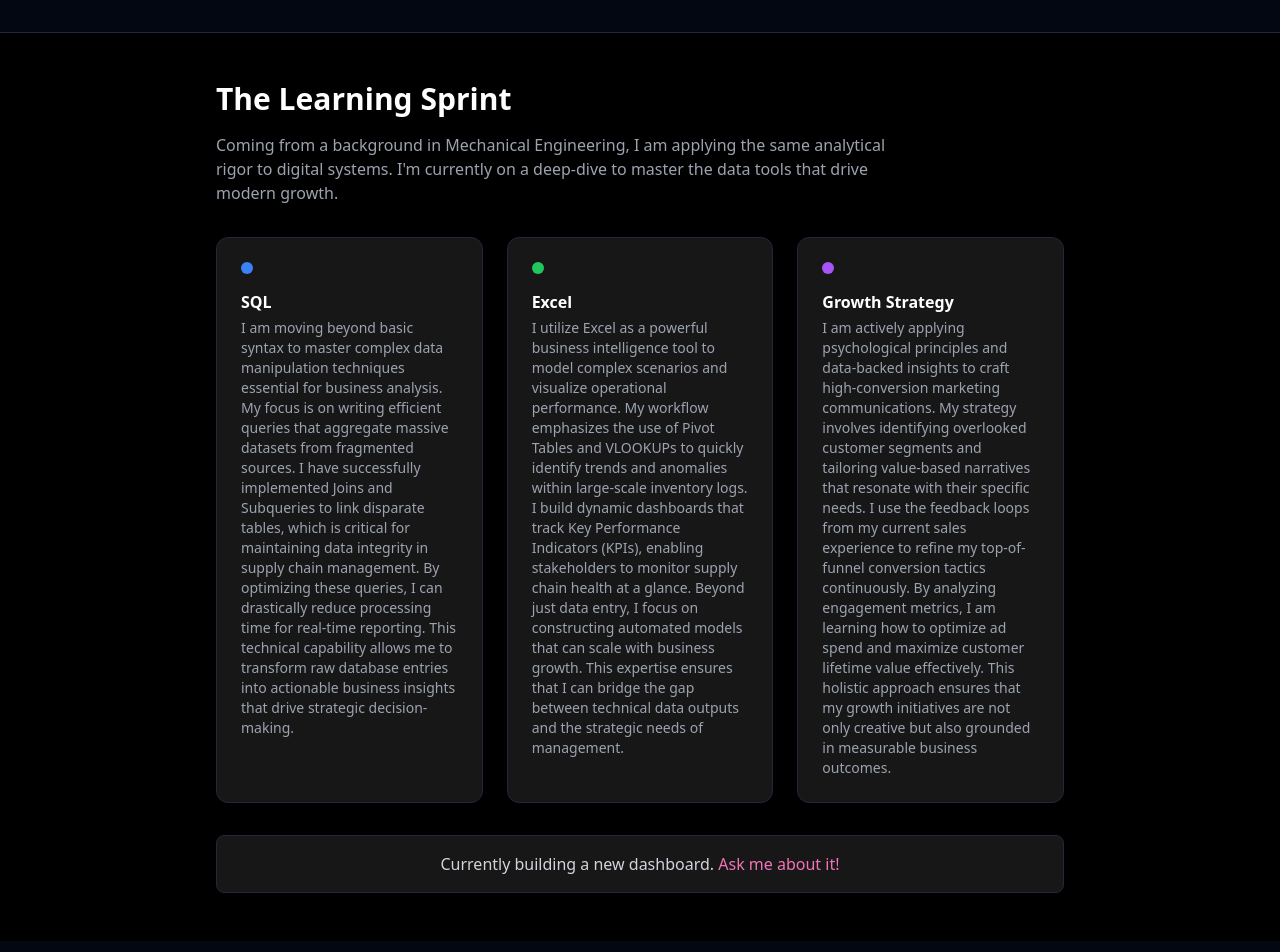
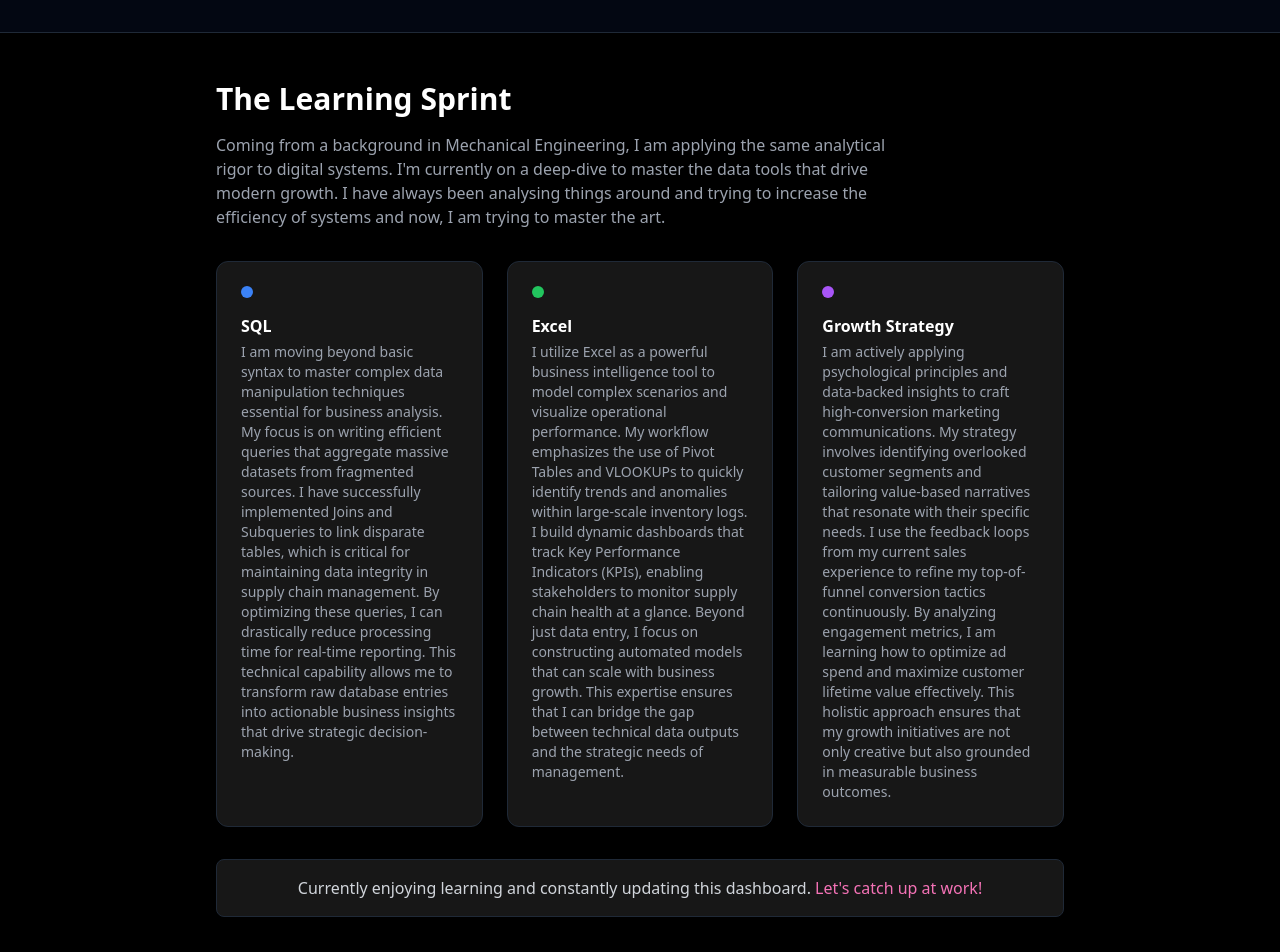
Before and after one commit to pursuerofproficiency/portfolio, a React (Vite) app: page / in a window 1280 px wide. Shown: the part 3220-4172 px from the top of the page. Built offline with nearby package versions, Linux system fonts and the light colour scheme.

Commit message:
Update LearningSprint.jsx

```diff
--- a/src/components/LearningSprint.jsx
+++ b/src/components/LearningSprint.jsx
@@ -12,7 +12,8 @@ const LearningSprint = () => {
         <p className="text-gray-400 mb-8 max-w-2xl">
           Coming from a background in Mechanical Engineering, I am applying the same
           analytical rigor to digital systems. I'm currently on a deep-dive to master
-          the data tools that drive modern growth.
+          the data tools that drive modern growth. I have always been analysing things around
+          and trying to increase the efficiency of systems and now, I am trying to master the art.
         </p>
 
         <div className="grid gap-6 md:grid-cols-3">
@@ -27,7 +28,7 @@ const LearningSprint = () => {
 
         <div className="mt-8 p-4 bg-neutral-900 border border-gray-800 rounded-lg text-center">
           <p className="text-gray-300 font-medium">
-            Currently building a new dashboard. <span className="text-pink-400 cursor-pointer hover:underline">Ask me about it!</span>
+            Currently enjoying learning and constantly updating this dashboard. <span className="text-pink-400 cursor-pointer hover:underline">Let's catch up at work!</span>
           </p>
         </div>
       </div>
```
